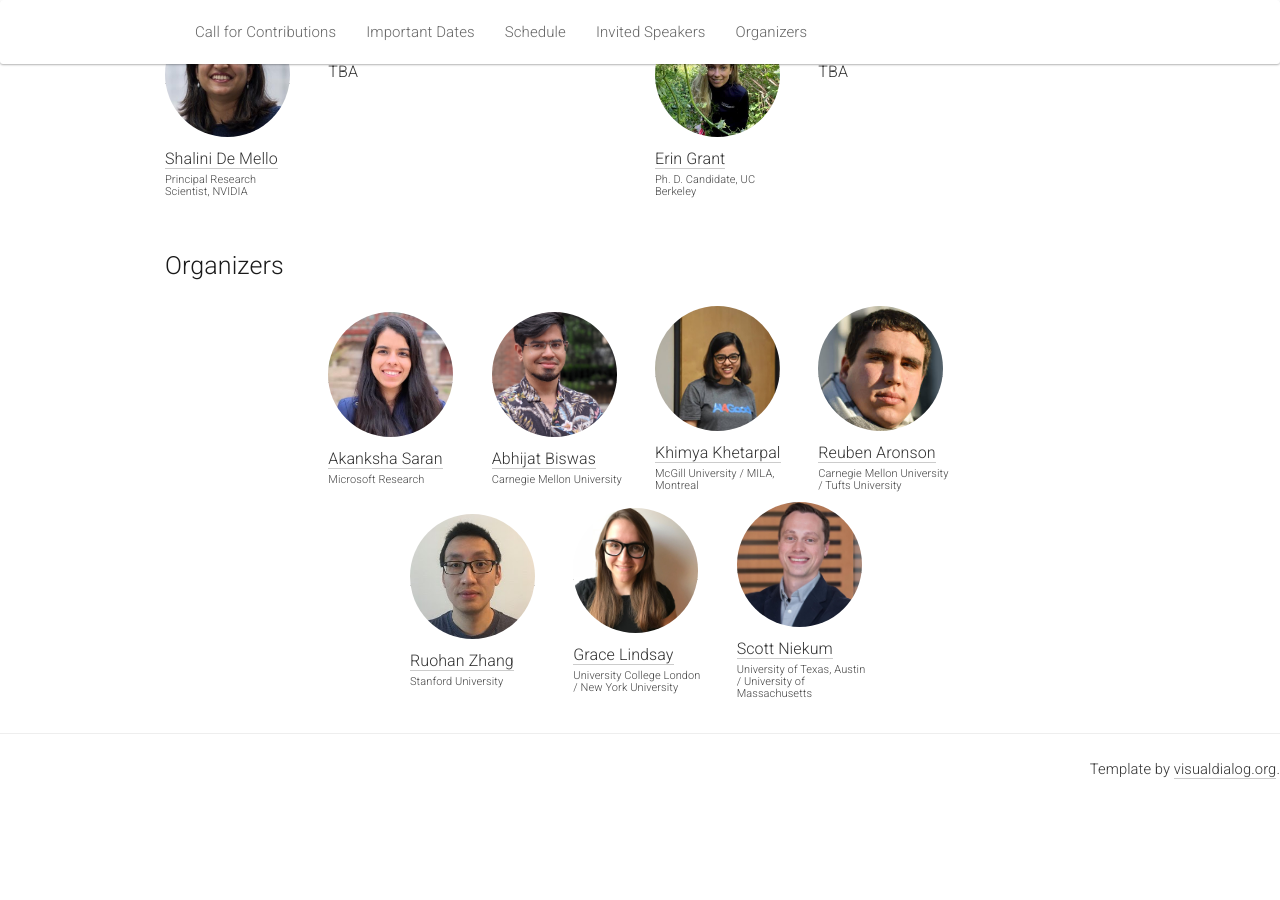
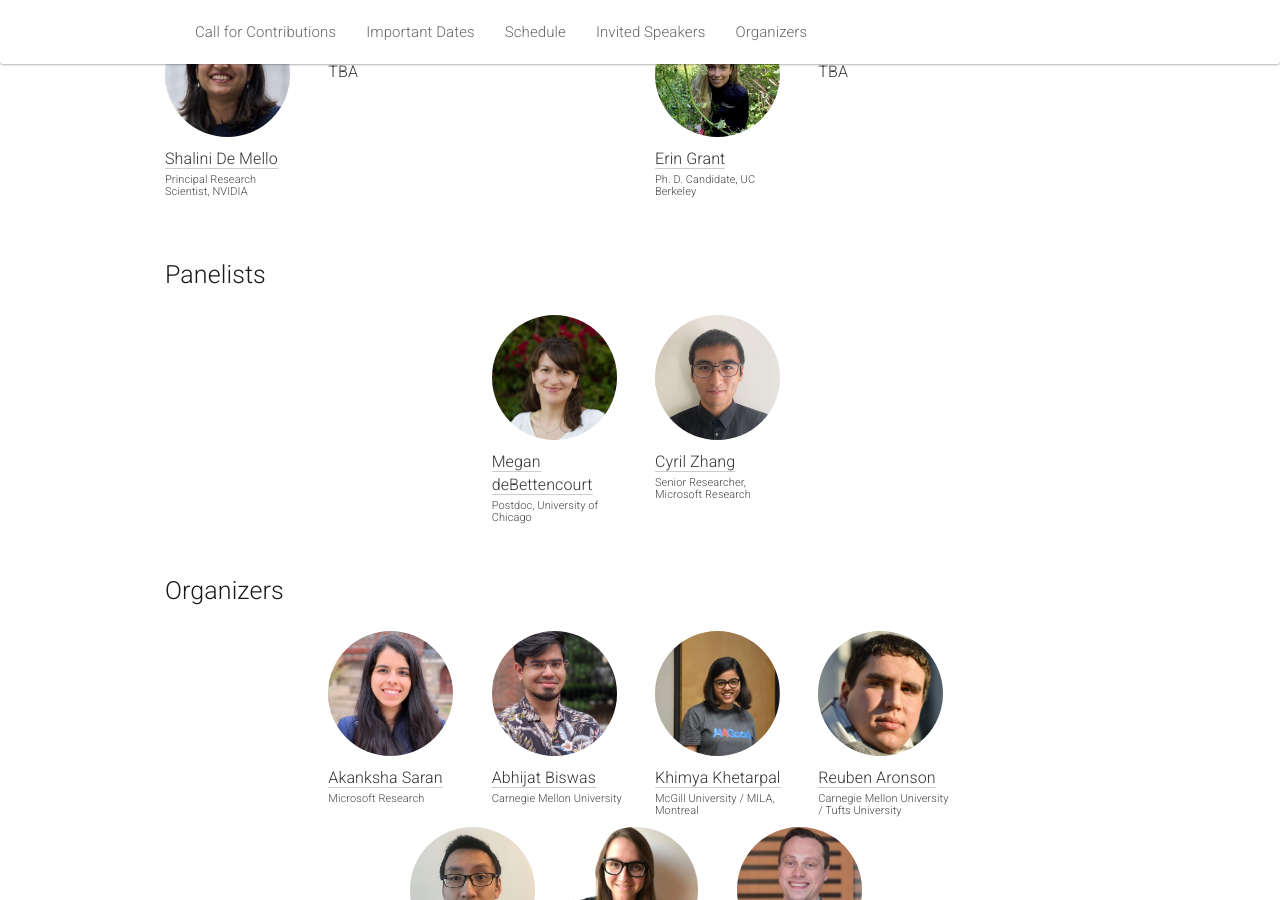
Before and after one commit to attention-learning-workshop/attention-learning-workshop.github.io, a Jekyll site: the page built from _pages/home_2022.md, in a window 1280 px wide and 900 px high, scrolled down 3218 px. Built offline with Jekyll 4.4.1, drawn with Linux system fonts in a browser that asks for light colours; nearby versions of some CDN libraries; before the commit the page ends 3999 px from its top, so only the background shows below that.

Commit message:
add panelists

```diff
--- /dev/null
+++ b/_data/panelists.yml
@@ -0,0 +1,11 @@
+- name: Megan deBettencourt
+  url: http://home.uchicago.edu/~debetten/
+  photo: MdB.jpg
+  affil: Postdoc, University of Chicago
+  category: panelists
+
+- name: Cyril Zhang
+  url: https://cyrilzhang.com/
+  photo: CZ.jpg
+  affil: Senior Researcher, Microsoft Research
+  category: panelists
--- a/_includes/headshots_centered.html
+++ b/_includes/headshots_centered.html
@@ -1,7 +1,7 @@
 
 {%- assign i = 1 -%}
 
-<div class="row" style="display: flex; justify-content: center; align-items: center;">
+<div class="row" style="display: flex; justify-content: center; align-items: start;">
 
 {%- for person in include.people -%}
 {%- assign new_row = i | modulo:5 -%}
@@ -9,7 +9,7 @@
 {% if new_row == 0 %}
 
 </div>
-<div class="row" style="display: flex; justify-content: center; align-items: center;">
+<div class="row" style="display: flex; justify-content: center; align-items: start;">
 
 {% endif %}
 
--- a/_pages/home_2022.md
+++ b/_pages/home_2022.md
@@ -332,6 +332,14 @@ TBA
 
 {% endcomment %}
 
+
+<a class="anchor" id="panelists"></a>
+
+## Panelists
+
+{% include headshots_centered.html people=site.data.panelists %}
+
+
 <a class="anchor" id="organizers"></a>
 
 ## Organizers
```
Also changed, not shown: 2022/img/panelists/CZ.jpg (added), 2022/img/panelists/MdB.jpg (added), 1 other file.
